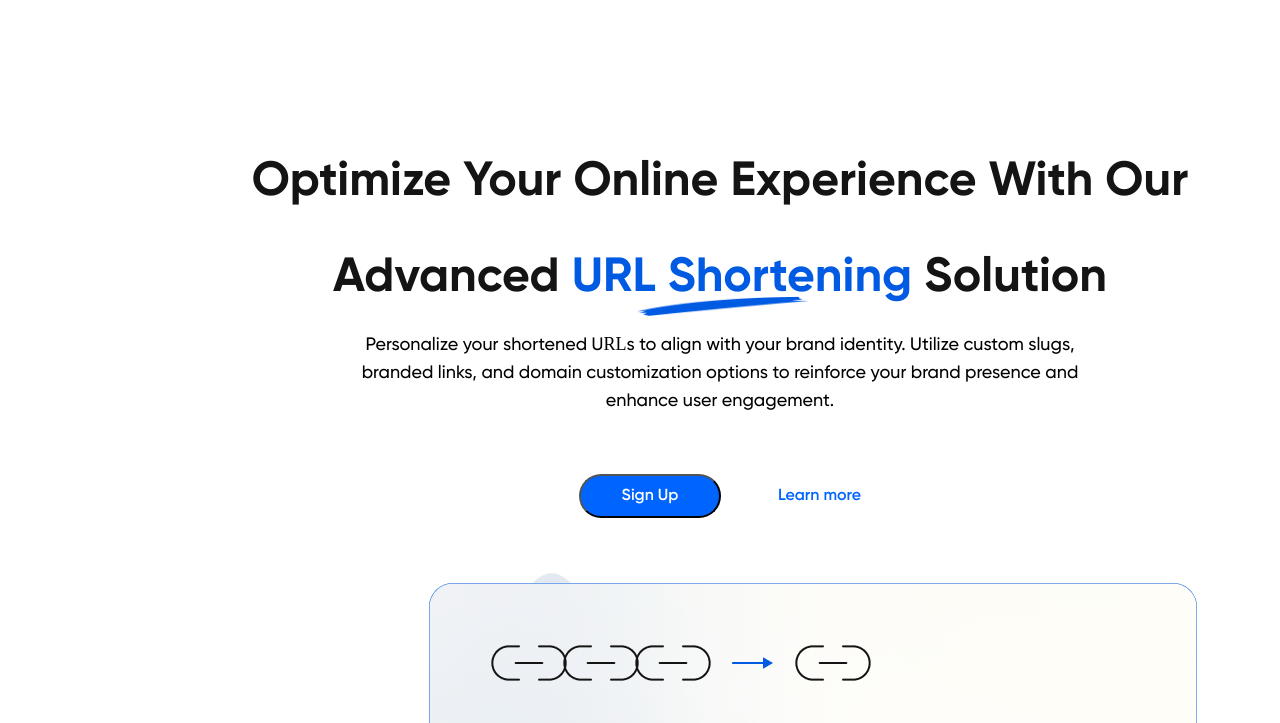
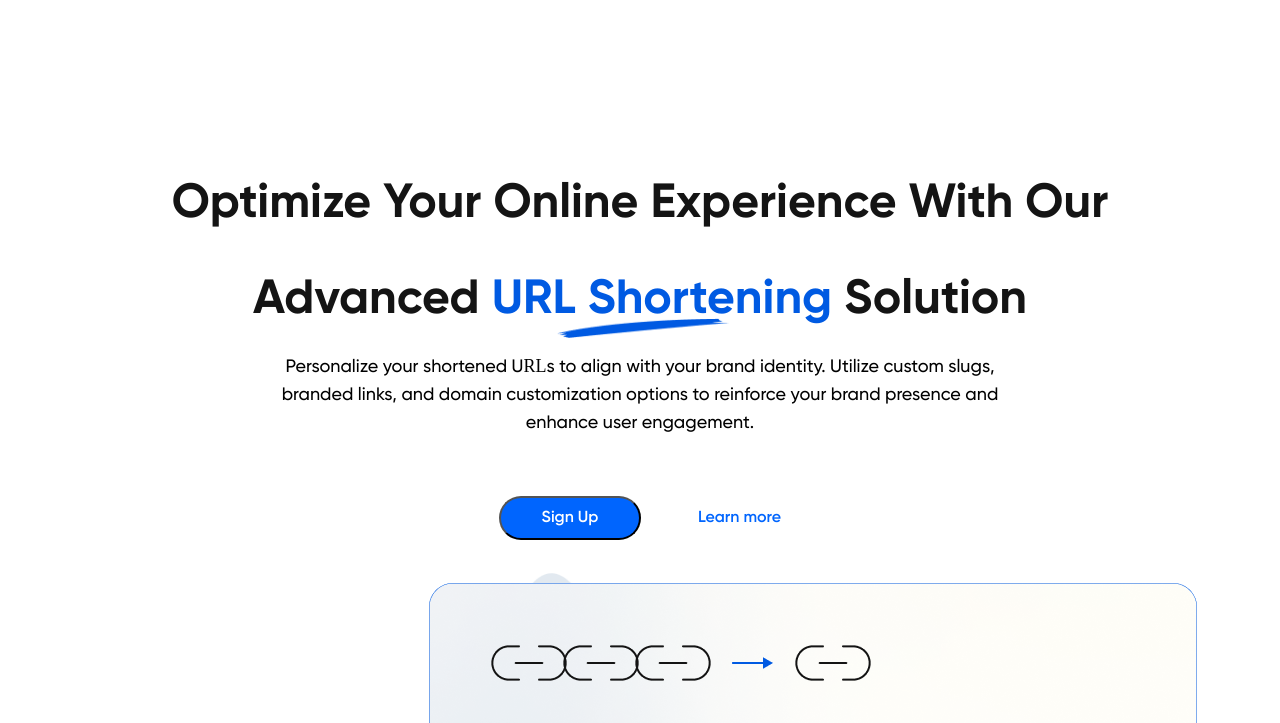
Before and after one commit to TeamHigher/altschool-assignment, a plain HTML site: page index.html in a window 1280 px wide. Shown: the part 77-800 px from the top of the page. Drawn offline with Linux system fonts and the light colour scheme.

Commit message:
removed width from the intro div h2 tag

```diff
--- a/style.css
+++ b/style.css
@@ -22,7 +22,6 @@ html body {
 }
 
 .hero-code {
-  width: 1440px;
   height: 100%;
   background-color: #fff;
   position: relative;
@@ -110,7 +109,6 @@ header {
 }
 
 .intro {
-  width: 948px;
   height: 200px;
   font-size: 24px;
   line-height: 96px;
```
